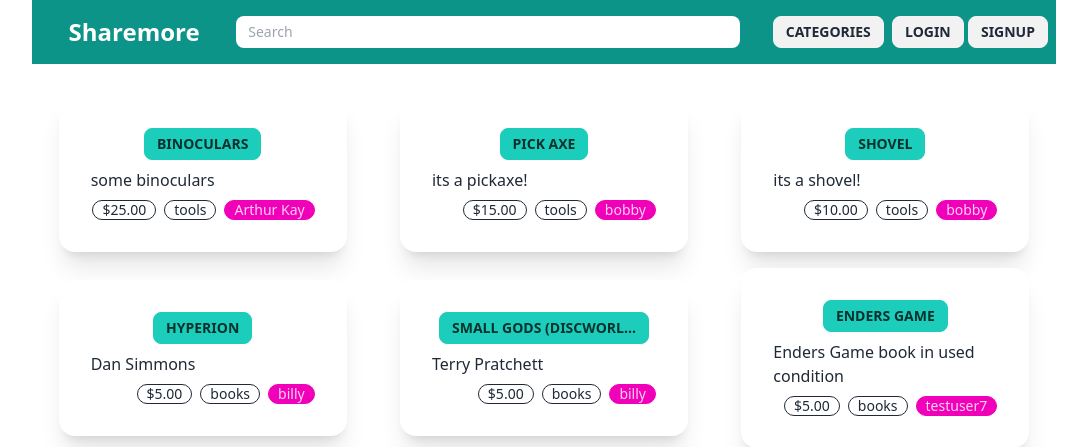
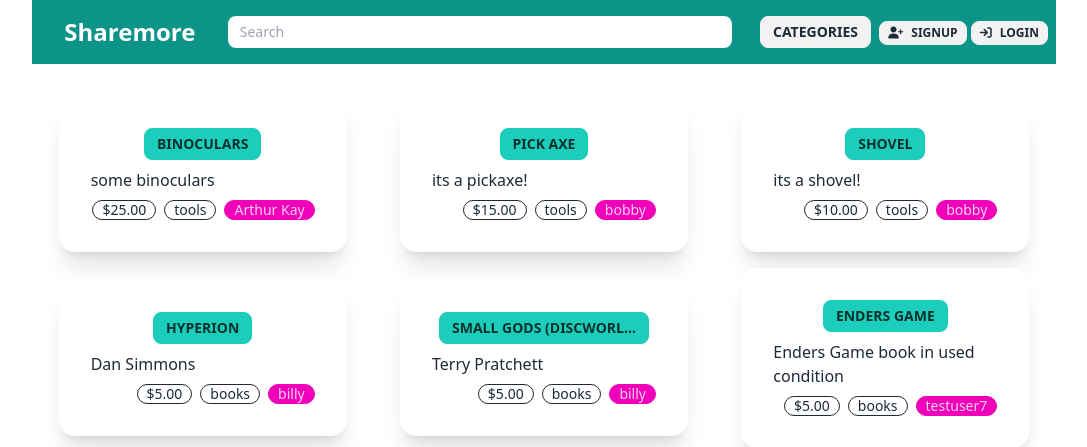
Before and after one commit to AEarth/sharemore-heroku, a Django app: page / in a window 1280 px wide. Shown: the top 447 px of the page, without its empty margins (96-1183 px from the left). Run offline with Django 4.2, Linux system fonts and the light colour scheme; data comes from the database, SQL or seed files in the repository; both versions use the stored data as it was after the commit; parts of the project's set-up code (start-up, migrations or seed data) failed here and were passed over; some libraries are stand-ins or nearby versions.

Commit message:
mostly homepage / base.html and added htmx back

```diff
--- a/core/templates/core/base.html
+++ b/core/templates/core/base.html
@@ -33,7 +33,7 @@
         </div>
     </a>
 
-                 <form method="get" action="/search/" class="w-1 w-1/2 translate-y-1/4">
+                 <form method="get" action="/search/" class="w-1/2 translate-y-1/4">
                         <input type="search" name="query" method ="get" id="default-search" class="input-sm input-bordered rounded-lg w-full sm:w-full" placeholder="Search">
                 </form>
 
@@ -56,9 +56,7 @@
 
                     <div class="dropdown dropdown-end dropdown-hover z-[1] text-2xl items-center translate-y-1/4 text-white mr-4 ">
                         <label tabindex="0">
-                            <a href={% url 'request_detail' %}>
-                                <i class="fa fa-bell"> </i>
-                            </a>
+                             <i class="fa fa-bell"> </i>
                             <p hx-get="{% url 'request_count_bell' %}" hx-trigger="load"/>
                         </label>
 
@@ -99,25 +97,23 @@
                     {% endif %}
 
                     {% if not request.user.is_authenticated %}
-                    <a class="btn btn-xs sm:btn-sm" href="{% url 'login' %}">
-                        Login
+
+                    <a class="hidden btn btn-xs sm:inline-flex sm:btn-xs" href="{% url 'signup' %}">
+                        <i class="fa-solid fa-user-plus"></i>SignUp
                     </a>
-                    <a class="btn btn-xs sm:btn-sm" href="{% url 'signup' %}">
-                        SignUp
+                    <a class="hidden btn btn-xs sm:inline-flex sm:btn-xs" href="{% url 'login' %}">
+                        <i class="fa fa-sign-in" aria-hidden="true"></i>Login
                     </a>
+
+
+                            <a class="btn btn-xs sm:hidden" href="{% url 'signup' %}">
+                                <i class="fa-solid fa-user-plus"></i>
+                            </a>
+                            <a class="btn btn-xs sm:hidden" href="{% url 'login' %}">
+                                <i class="fa fa-sign-in" aria-hidden="true"></i>
+                            </a>
                     {% endif %}
 
-                    {% if request.user.is_authenticated %}
-
-
-                    {% comment %} <a href="{% url 'about' %}" class="text-white text-lg">
-                        <i class="fa fa-bell">
-                        </i> {% endcomment %}
-
-
-                        {% comment %} <i class="px-1 fa-solid fa-circle-info"></i> {% endcomment %}
-                        </a>
-                        {% endif %}
 
                 </span>
             </div>
```
Also changed, not shown: core/templates/core/menu_deprecated.html (deleted, +0 -43 lines), db.sqlite3.
